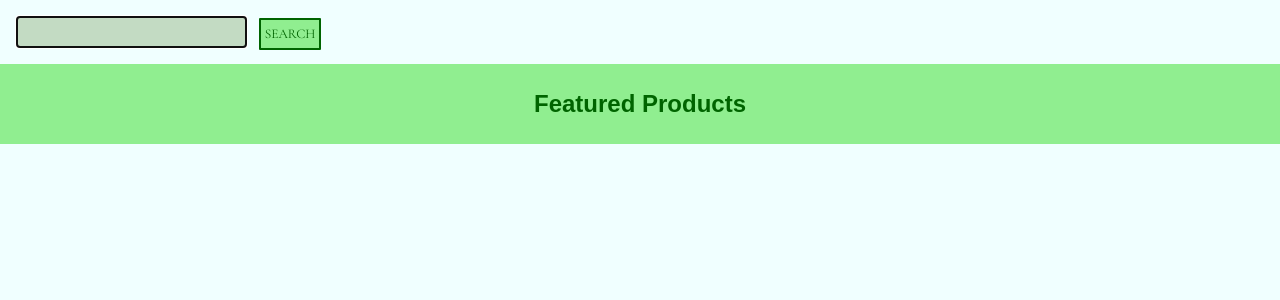
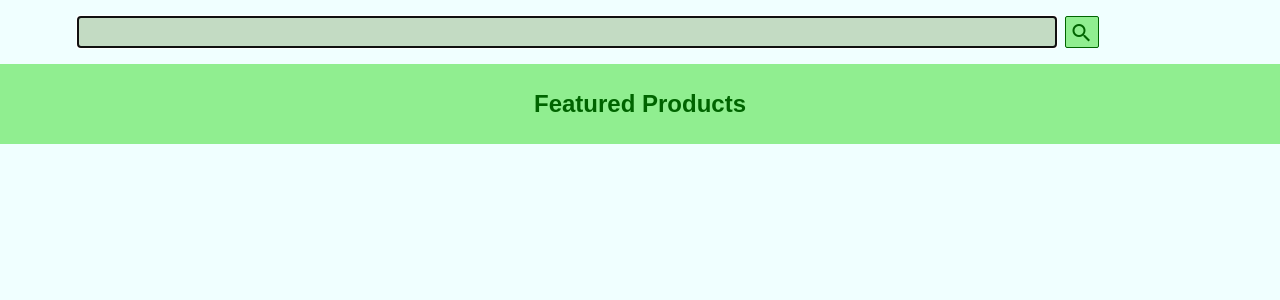
Before and after one commit to rsgilbert/shopping, a Django app: page /products/ in a window 1280 px wide. Shown: the part 145-445 px from the top of the page. Run offline with Django 3.2, Linux system fonts and the light colour scheme; data that the repository does not hold is empty; some web fonts are replaced.

Commit message:
designed searchbutton and form

```diff
--- a/commodity/static/commodity/main.css
+++ b/commodity/static/commodity/main.css
@@ -9,11 +9,19 @@ main {
 .main__search {
   display: flex;
   flex-direction: row;
-  justify-content: stretch;
+  justify-content: center;
   align-items: center;
   margin: 0.5rem;
   flex-wrap: nowrap;
+  width: 90%;
 
+}
+
+.search__form {
+  width: 100%;
+  display: flex;
+  align-items: center;
+  justify-content: center;
 }
 .search__box {
   flex-grow: 2;
@@ -22,19 +30,28 @@ main {
   background: rgb(195, 219, 195);
   font-size: 1.2rem;
   flex-shrink: 1;
-  max-width: 80%;
+  max-width: 85%;
+  padding: 0 1rem;
 }
-.search__submit {
+.submit__button {
   background: lightgreen;
-  border-radius: 1px;
+  border-radius: 2px;
   display: inline-block;
   height: 2rem;
   padding: 4px;
-  border: darkgreen 2px solid;
+  border: darkgreen 1px solid;
   color: darkgreen;
   cursor: pointer;
   flex-shrink: 0;
   flex-grow: 0;
+}
+
+.searchicon {
+  color: darkgreen;
+}
+
+.materialicons .searchicon {
+  font-weight: bold;
 }
 
 .main__items {
--- a/commodity/templates/commodity/commodities.html
+++ b/commodity/templates/commodity/commodities.html
@@ -11,12 +11,10 @@
 {% block maincontent %}
 
 <section class="main__search">
-	<form method="POST" action="{% url 'commodity:commodities' %}">
+	<form method="POST"  class="search__form" action="{% url 'commodity:commodities' %}">
 		{% csrf_token %}
-		{% comment %} {{ form.text }} {% endcomment %}
-		{% comment %} <input type="text" class="search__box" name="text" id="id_text" maxlength="20" required=""> {% endcomment %}
 		<input name="text" class="search__box" type="text" place_order="Search" max_length="20" autofocus>
-		<input type="submit" class="search__submit" value="SEARCH">
+		<button class="submit__button" name="submit" type="submit"><i class="material-icons searchicon">search</i></button>
 	</form>
 </section>
 
```
